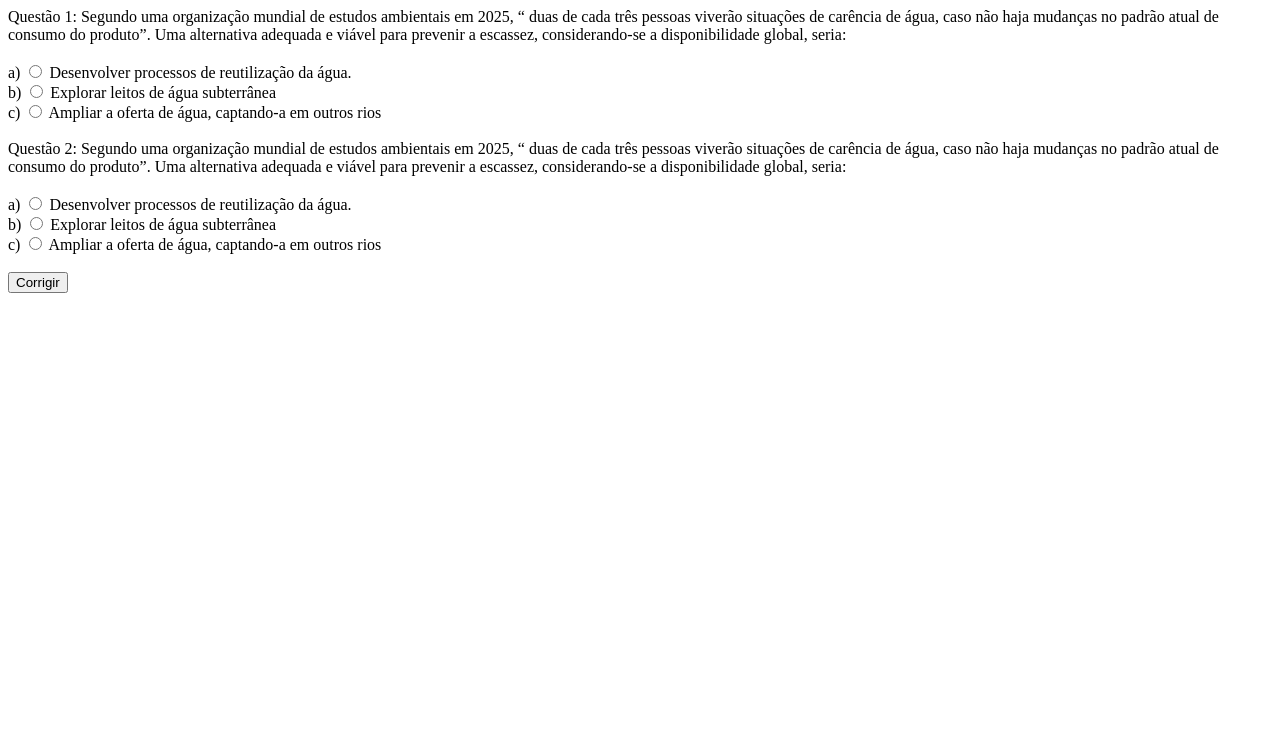
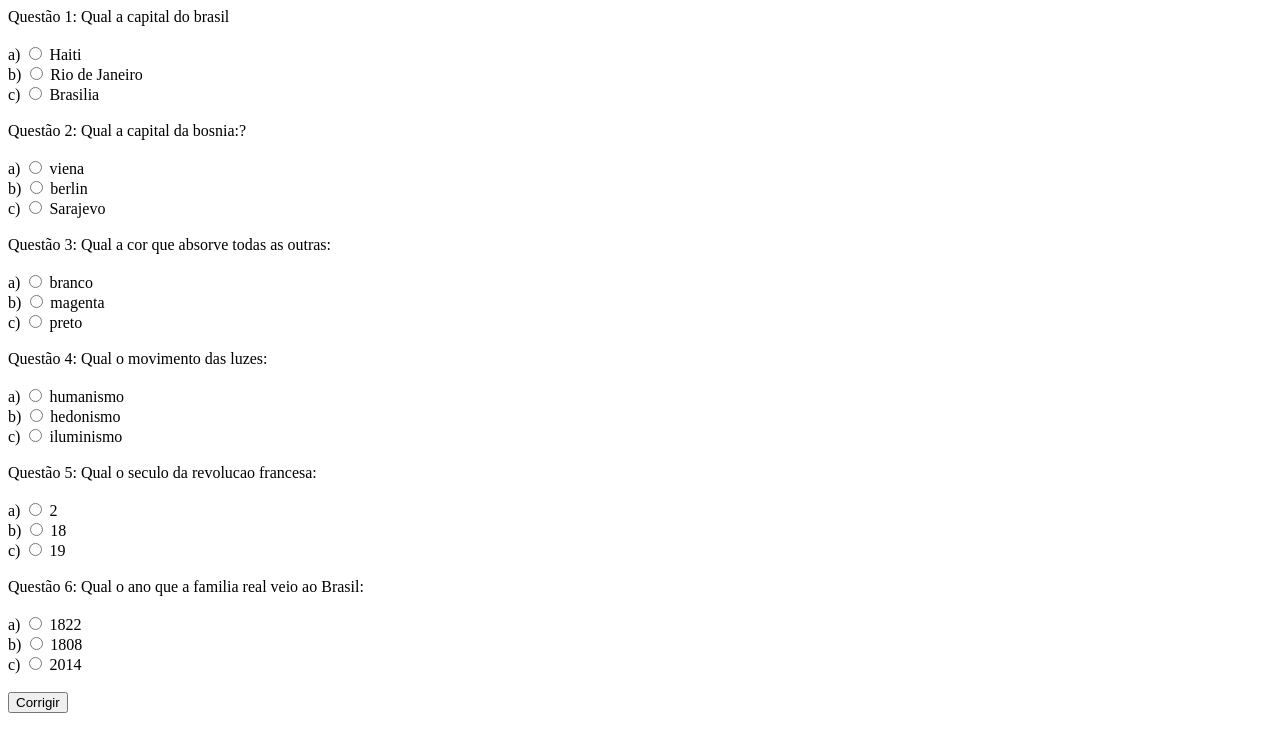
Before and after one commit to vl1813/trabalho, a PHP site: page / in a window 1280 px wide. Shown: the top 752 px of the page. Run offline with PHP 8.4, Linux system fonts and the light colour scheme.

Commit message:
Update variaveis.php

```diff
--- a/variaveis.php
+++ b/variaveis.php
@@ -1,14 +1,20 @@
 <?php
 
-$pergunta1 = array("enunciado" => "Segundo uma organização mundial de estudos ambientais em 2025, “ duas de cada três pessoas viverão situações de carência de água, caso não haja mudanças no padrão atual de consumo do produto”.
-Uma alternativa adequada e viável para prevenir a escassez, considerando-se a disponibilidade global, seria:", "a" => "Desenvolver processos de reutilização da água.", "b"=> " Explorar leitos de água subterrânea
-", "c"=> "Ampliar a oferta de água, captando-a em outros rios");
+$pergunta1 = array("enunciado" => "Qual a capital do brasil", "a" => "Haiti", "b"=> " Rio de Janeiro
+", "c"=> "Brasilia");
 
-$pergunta2 = array("enunciado"=>"Segundo uma organização mundial de estudos ambientais em 2025, “ duas de cada três pessoas viverão situações de carência de água, caso não haja mudanças no padrão atual de consumo do produto”.
-Uma alternativa adequada e viável para prevenir a escassez, considerando-se a disponibilidade global, seria:", "a"=>"Desenvolver processos de reutilização da água.", "b"=> " Explorar leitos de água subterrânea
-", "c"=> "Ampliar a oferta de água, captando-a em outros rios");
+$pergunta2 = array("enunciado"=>"Qual a capital da bosnia:?", "a"=>"viena", "b"=> "berlin", "c"=> "Sarajevo");
 
-$all = array($pergunta1, $pergunta2);
+$pergunta3 = array("enunciado"=>"Qual a cor que absorve todas as outras:", "a"=>"branco", "b"=> "magenta", "c"=> "preto");
 
-$altc = array("1"=>"1", "2"=>"3");
+$pergunta4 = array("enunciado"=>"Qual o movimento das luzes:", "a"=>"humanismo", "b"=> "hedonismo", "c"=> "iluminismo");
+
+$pergunta5 = array("enunciado"=>"Qual o seculo da revolucao francesa:", "a"=>"2", "b"=> "18", "c"=> "19");
+
+$pergunta6 = array("enunciado"=>"Qual o ano que a familia real veio ao Brasil:", "a"=>"1822", "b"=> "1808", "c"=> "2014");
+
+
+$all = array($pergunta1, $pergunta2,$pergunta3,$pergunta4,$pergunta5,$pergunta6);
+
+$altc = array(1=>"3", 2=>"3",3=>"3",4=>"3",5=>"2",6=>"2" );
 ?>
```
